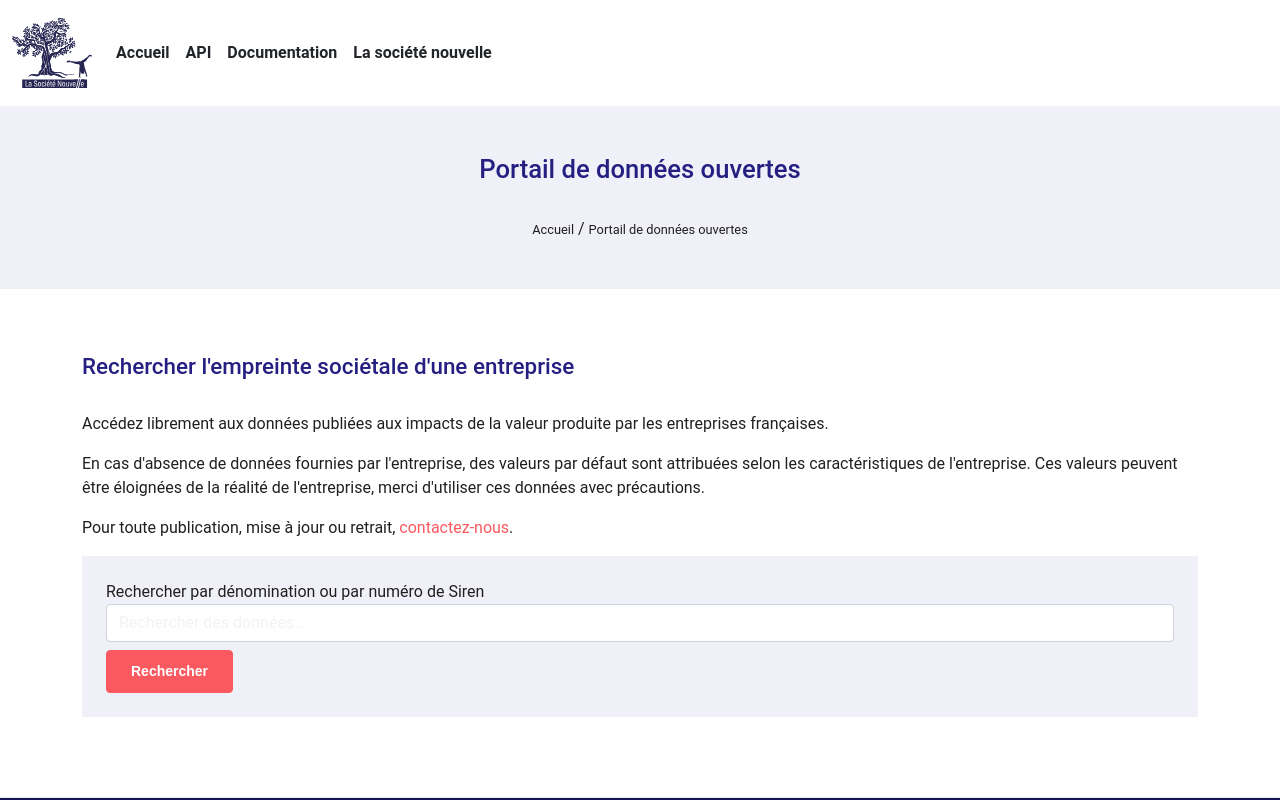
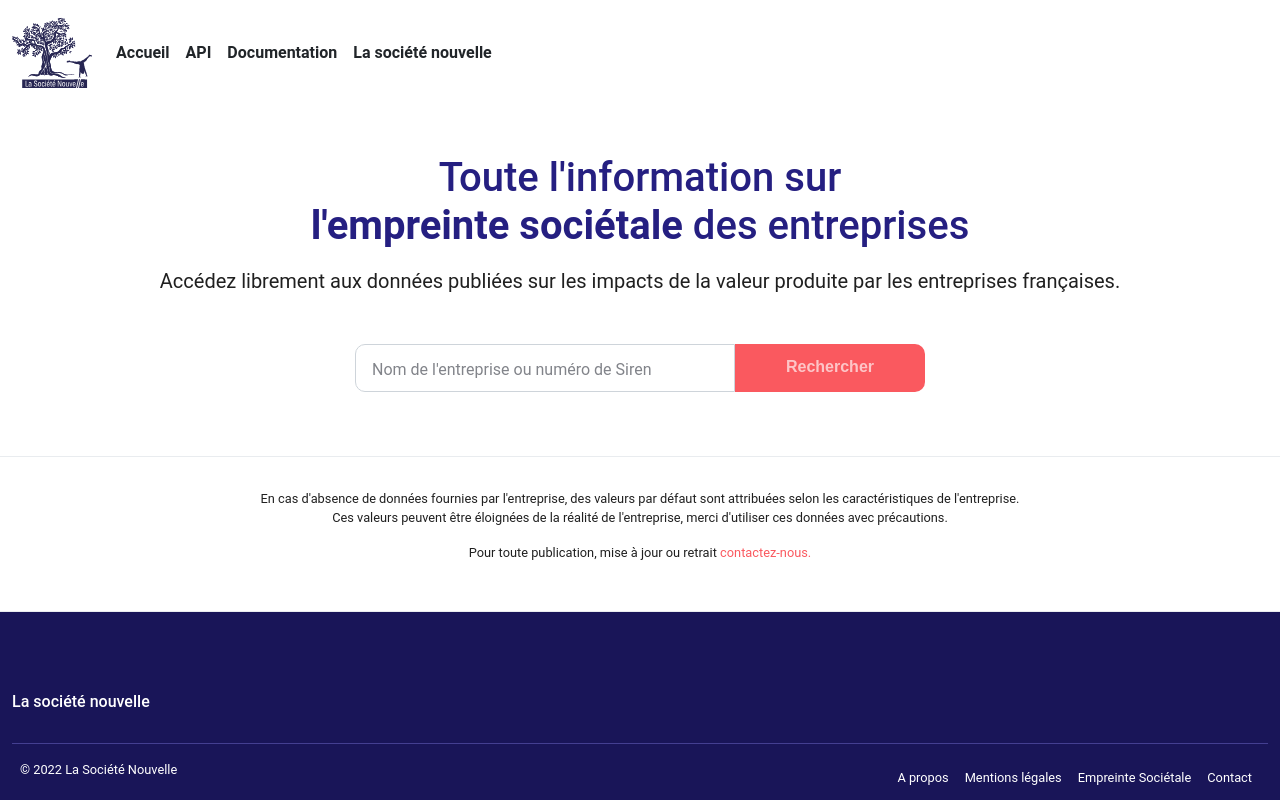
Before and after one commit to La-Societe-Nouvelle/LaSocieteNouvelle-Website, a Next.js app: page /portail in a window 1280 px wide. Shown: the top 800 px of the page. Built offline with nearby package versions, Linux system fonts and the light colour scheme.

Commit message:
Page portail + résultats

```diff
--- /dev/null
+++ b/src/pages/portail/index.js
@@ -0,0 +1,197 @@
+import React, { useState } from "react";
+import { Button, Card, Col, Container, Form, Row } from "react-bootstrap";
+import { Helmet } from "react-helmet";
+
+const portail = () => {
+  const [input, setInput] = useState();
+  const [isLoading, setIsLoading] = useState(false);
+  const [isLoaded, setIsLoaded] = useState(false);
+  const [infoResults, setInfo] = useState({ nbResults: 0 });
+  const [results, setResults] = useState([]);
+
+  const inputChange = (e) => {
+    setInput(e.target.value);
+  };
+
+  const handleClick = () => {
+    if (input !== undefined && input !== "") {
+      setIsLoaded(false);
+      setIsLoading(true);
+      getResults(input);
+    }
+  };
+
+  const getResults = (input) => {
+    console.log(input);
+    fetch(
+      "https://systema-api.azurewebsites.net/api/v2/search?denomination=" +
+        input,
+      { method: "get" }
+    )
+      .then((response) => response.json())
+      .then((response) => {
+        if (response.header.statut == 200) {
+          setIsLoaded(true);
+          setIsLoading(false);
+          console.log(response);
+          setInfo(response.infoResults);
+          setResults(Object.values(response.results));
+        } else {
+          setIsLoading(false);
+
+          setInfo({ nbResults: 0 });
+          setResults();
+        }
+      })
+      .catch((error) => console.log(error));
+  };
+
+  return (
+    <>
+      <Helmet>
+        <title>La société Nouvelle | Portail d'accès aux données </title>
+      </Helmet>
+      <div className="open-data-portal">
+        <section className="text-center">
+          <Container>
+            <h1>
+              Toute l'information sur <br /> <b>l'empreinte sociétale</b> des
+              entreprises
+            </h1>
+            <p className="pt-2 fs-5 mb-5">
+              Accédez librement aux données publiées sur les impacts de la
+              valeur produite par les entreprises françaises.
+            </p>
+            <Row className="mt-5">
+              <Col md={{ span: 6, offset: 3 }}>
+                <Row className="justify-content-md-center search-form">
+                  <Col lg={8} className="p-0">
+                    <Form.Control
+                      size="lg"
+                      type="text"
+                      placeholder="Nom de l'entreprise ou numéro de Siren"
+                      onChange={inputChange}
+                    />
+                  </Col>
+                  <Col lg={4} className="p-0 bg-secondary">
+                    <div className="d-grid gap-2">
+                      <Button
+                        variant="link"
+                        type="submit"
+                        onClick={handleClick}
+                        disabled={
+                          input !== undefined && input !== "" ? false : true
+                        }
+                      >
+                        Rechercher
+                      </Button>
+                    </div>
+                  </Col>
+                </Row>
+              </Col>
+            </Row>
+          </Container>
+        </section>
+        {isLoading && (
+          <section className="results  bg-light">
+            <Container>
+              <div className="alert alert-info text-center">
+                <p>Recherche en cours </p>
+                <div className="dot-pulse m-auto"></div>
+              </div>
+            </Container>
+          </section>
+        )}
+        {isLoaded && results.length == 0 && (
+          <section className="results bg-light">
+            <Container>
+              <p className="alert alert-info">Aucun résultat</p>
+            </Container>
+          </section>
+        )}
+        {isLoaded && results.length > 0 && (
+          <section className="results bg-light">
+            <Container>
+              <h2 className="mb-0">Résultats de la recherche</h2>
+              {results.length > 1 ? (
+                <p>
+                  <b>{results.length}</b> entreprises trouvées.
+                </p>
+              ) : (
+                <p>
+                  <b>{results.length}</b> entreprise trouvée.
+                </p>
+              )}
+
+              {results.map((item, index) => (
+                <div className="result" key={index}>
+                  <Row className="align-items-center">
+                    <Col lg={9}>
+                      <h3 className="h5">{item.denomination}</h3>
+                      <Row className="align-content-center">
+                        <Col>
+                          <h4 className="h6">Siren</h4>
+                          <p>{item.siren}</p>
+                        </Col>
+                        <Col>
+                          <h3 className="h6">Activité</h3>
+                          <p>
+                            {item.activitePrincipaleLibelle} (
+                            {item.activitePrincipale})
+                          </p>
+                        </Col>
+                        <Col>
+                          <h3 className="h6">Domiciliation</h3>
+                          <p>
+                            {item.communeSiege} ({item.codePostalSiege})
+                          </p>
+                        </Col>
+                      </Row>
+                    </Col>
+                    <Col>
+                      <div className="text-end">
+                        <a
+                          className="btn btn-outline-secondary"
+                          href={"company-data?siren=" + item.siren}
+                        >
+
+                          Voir l'empreinte
+                          <i className="bi bi-arrow-right-circle-fill"></i>
+                        </a>
+                      </div>
+                    </Col>
+                  </Row>
+                </div>
+              ))}
+            </Container>
+          </section>
+        )}
+        <section className="info-section">
+          <Container fluid>
+            <Row>
+              <Col>
+                <p>
+                  En cas d'absence de données fournies par l'entreprise, des
+                  valeurs par défaut sont attribuées selon les caractéristiques
+                  de l'entreprise.
+                  <br />
+                  Ces valeurs peuvent être éloignées de la réalité de
+                  l'entreprise, merci d'utiliser ces données avec précautions.
+                </p>
+                <p>
+                  Pour toute publication, mise à jour ou retrait{" "}
+                  <a href="/contact" target="_self">
+                    {" "}
+                    contactez-nous.
+                  </a>
+                </p>
+              </Col>
+            </Row>
+          </Container>
+        </section>
+      </div>
+    </>
+  );
+};
+
+export default portail;
```
Also changed, not shown: src/pages/portail/[company].js (added), src/pages/portailtest.js (renamed from src/pages/portail.js).
